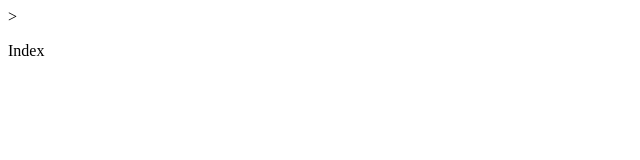
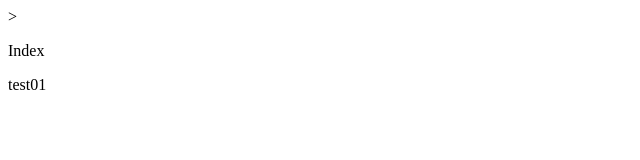
Before and after one commit to Kasuga03/test, a plain HTML site: page index.html in a window 1280 px wide. Shown: the full height of the page, 0-640 px from the left. Drawn offline with Linux system fonts and the light colour scheme.

Commit message:
[Update] index

```diff
--- a/index.html
+++ b/index.html
@@ -9,6 +9,7 @@
 
 <body>
 	<p>Index</p>
+	test01
 </body>
 
 </html>
```
